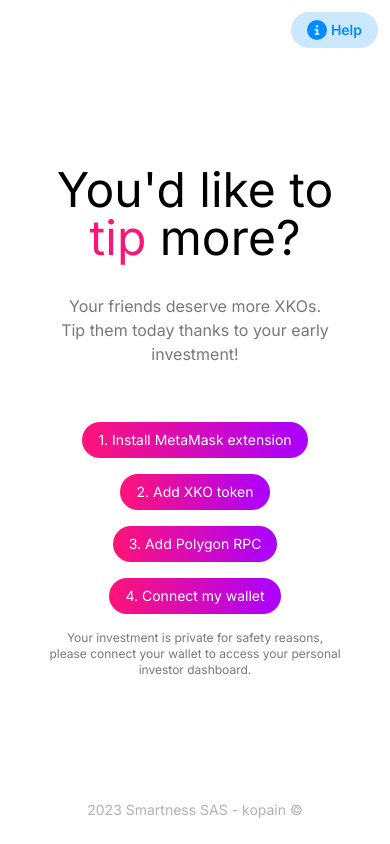
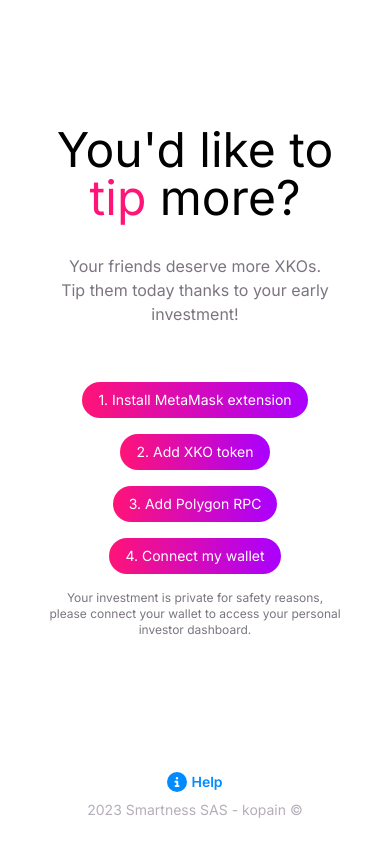
Before and after one commit to Shaaare/claim-your-xko, a Next.js app: page / in a window 390 px wide. Built offline with nearby package versions, Linux system fonts and the light colour scheme.

Commit message:
feat: responsive

```diff
--- a/src/app/layout.tsx
+++ b/src/app/layout.tsx
@@ -25,23 +25,29 @@ export default function RootLayout({
 		<html lang="en">
 			<body className={inter.className}>
 				<main className="min-h-screen max-w-screen container bg-white mx-auto relative">
-					<button className="h-9 absolute md:top-10 top-3 right-3 bg-info/20 hover:bg-info/25 z-10 px-4 flex justify-center items-center rounded-full">
+					<section className="min-h-screen flex flex-col">
+						<div className="h-full flex grow flex-col justify-center items-center">
+							{children}
+						</div>
+
+						<footer className="mt-auto flex justify-center items-center pb-6 flex-col md:flex-row">
+							<button className="h-9 flex justify-center items-center rounded-full">
 								<FontAwesomeIcon
 									icon={faInfoCircle}
 									color={"#008BFF"}
 									className="mr-1 h-5 w-5"
 								/>
-						<p className="text-info text-sm font-semibold">Help</p>
+								<p className="text-info text-sm font-semibold">
+									Help
+								</p>
 							</button>
-
-					<section className="min-h-screen flex flex-col justify-center items-center">
-						{children}
-					</section>
-
-					<section className="absolute left-0 bottom-0 right-0 flex justify-center items-center py-6">
+							<span className="mx-2 hidden md:flex text-grey text-sm">
+								|
+							</span>
 							<p className="text-grey text-sm">
 								{currentYear} Smartness SAS - kopain ©
 							</p>
+						</footer>
 					</section>
 				</main>
 			</body>
--- a/src/components/claim.tsx
+++ b/src/components/claim.tsx
@@ -158,9 +158,11 @@ export function Claim({ provider, address }: Props) {
 
 	return (
 		<>
-			<div className="absolute mx-auto top-10 shadow shadow-primary/20 px-4 py-2 rounded-xl flex-row items-center justify-center hidden md:flex">
+			<div className="mx-auto shadow shadow-primary/20 px-4 py-2 rounded-xl flex flex-row items-center justify-center mb-2">
 				<FontAwesomeIcon icon={faWallet} color={"#AA00FF"} />
-				<p className="ml-3 text-primary">{address}</p>
+				<p className="ml-3 text-primary text-xs md:text-base">
+					{address}
+				</p>
 			</div>
 			<TextWithGradient
 				content="Open, Sesame"
```
Lines whose indentation alone changed are shown as unchanged.
